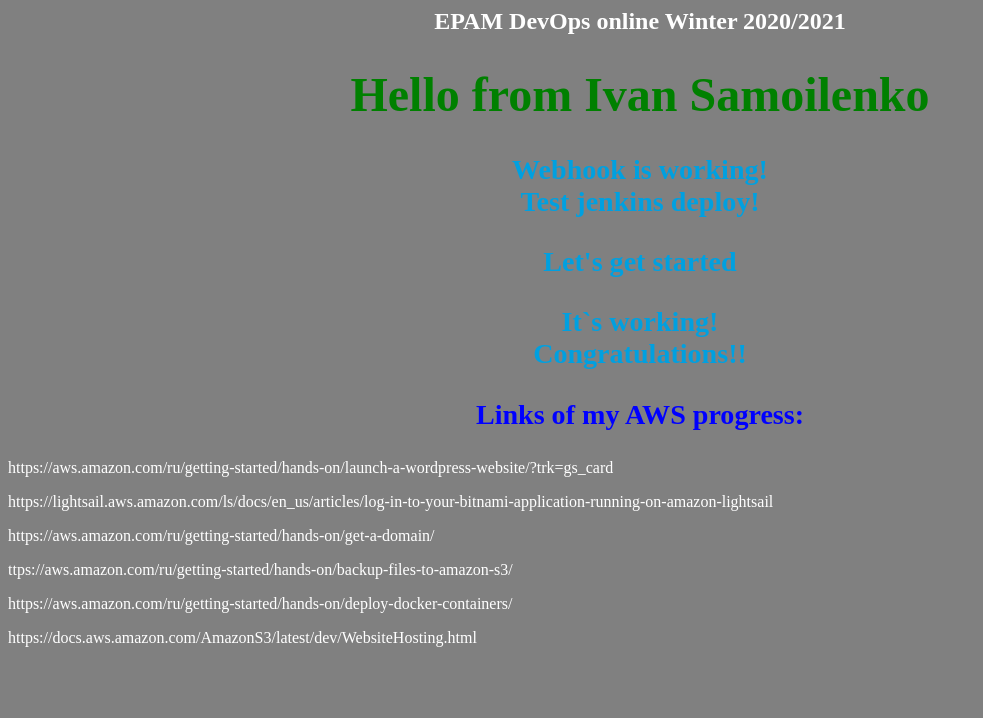
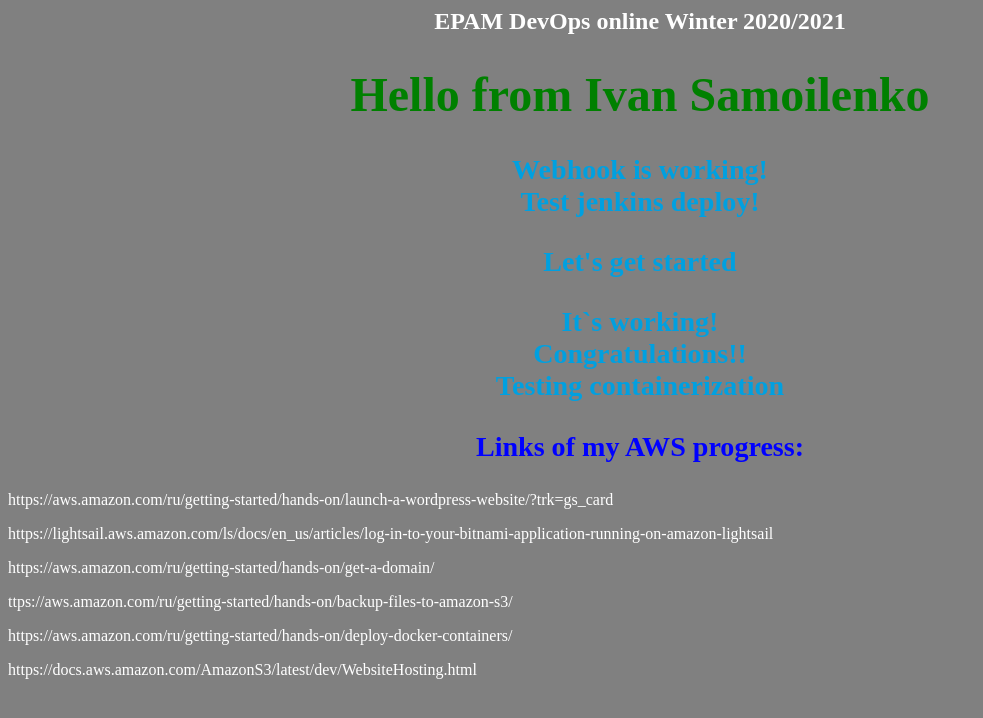
Before and after one commit to Iferial/CI-CD-pipeline, a plain HTML site: page index.html in a window 1280 px wide. Shown: the whole page, without its empty margins (0-983 px from the left). Drawn offline with Linux system fonts and the light colour scheme.

Commit message:
test two

```diff
--- a/index.html
+++ b/index.html
@@ -9,6 +9,7 @@
 <p>Let's get started</p>
 It`s working!<br>
 Congratulations!!<br>
+Testing containerization<br>
 </font></h3>
 <h3><font color=blue>Links of my AWS progress:</font></h3>
 </center>
```
